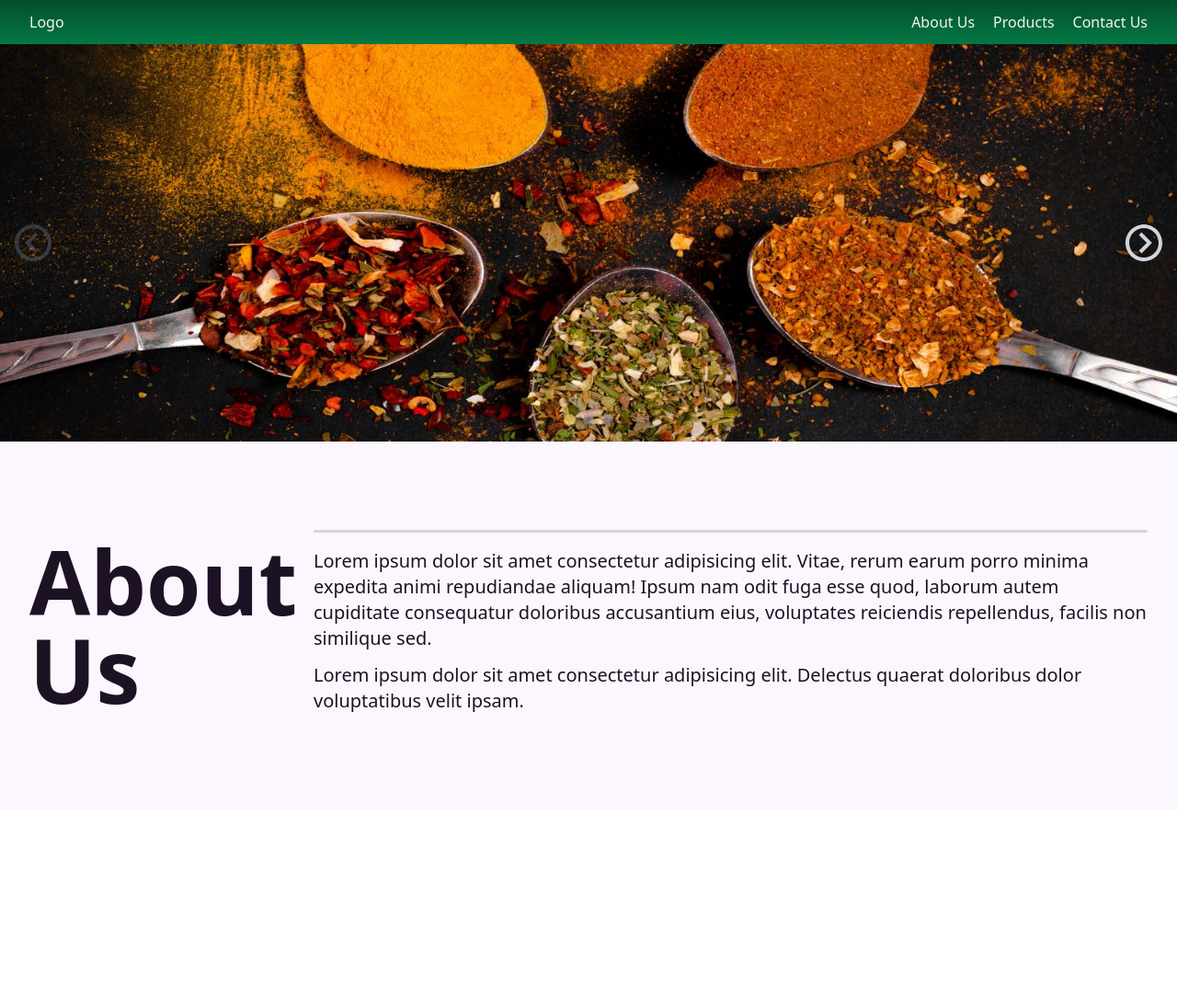
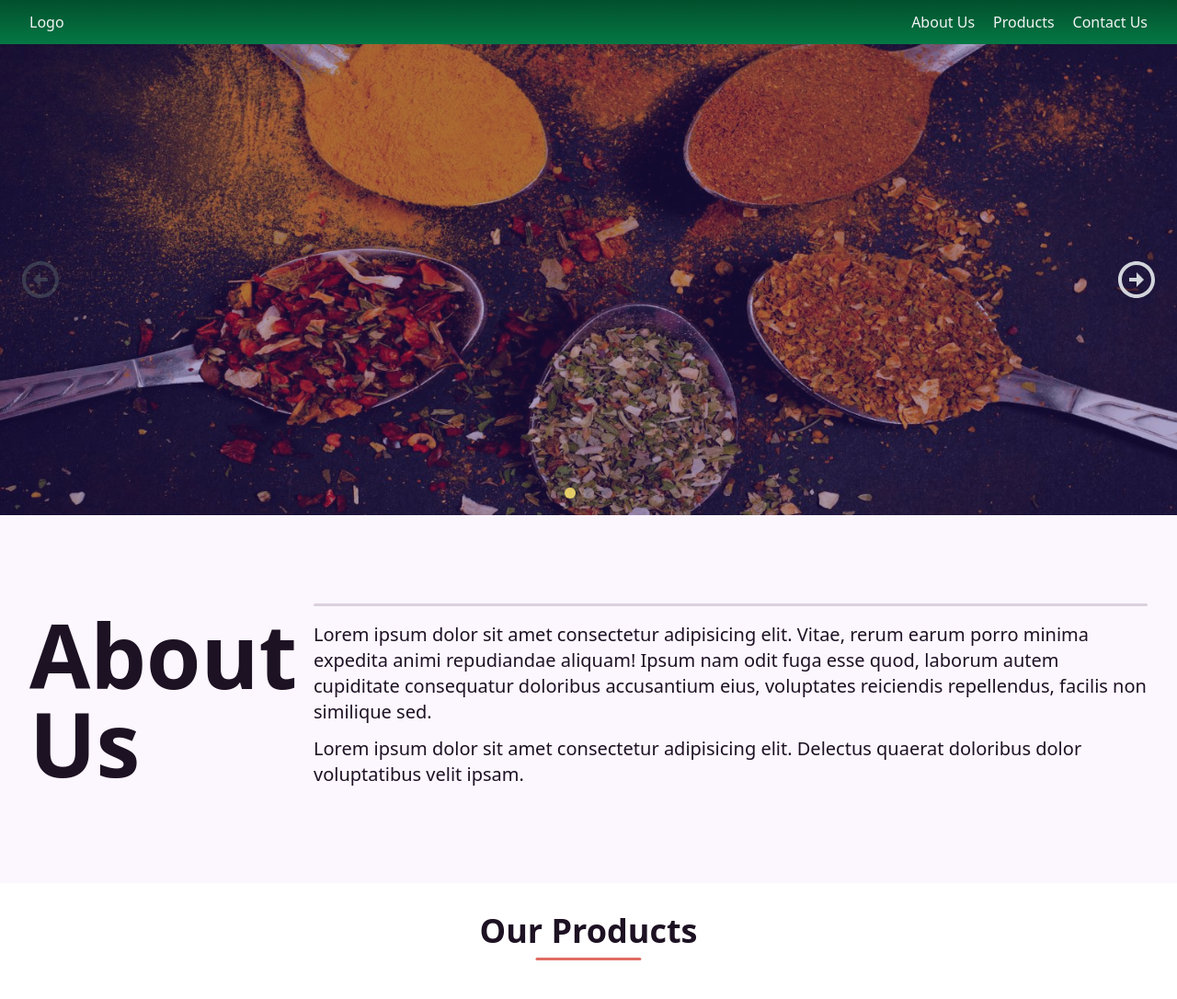
Before and after one commit to xarmzon/sodkeeb, a Next.js app: page / in a window 1280 px wide. Shown: the top 1086 px of the page at 92% size. Before the commit the page ends 880 px from the top, so only its background shows below. Built offline with nearby package versions, Linux system fonts and the light colour scheme; no server answers.

Commit message:
update to site

```diff
--- /dev/null
+++ b/components/Common/Button/LinkButton.tsx
@@ -0,0 +1,22 @@
+import Link from 'next/link'
+import React from 'react'
+
+interface ILinkButton {
+  link: string
+  text: string
+}
+
+const LinkButton = ({ link, text }: ILinkButton) => {
+  return (
+    <Link href={link}>
+      <a className="group relative max-w-max rounded-full bg-linearG2 px-3 py-1 text-gray-200 sm:px-4 sm:py-2">
+        <span className="text-sm sm:text-base">{text}</span>
+        <span className="absolute left-1/2 -bottom-2 -z-[1] h-full w-[80%] -translate-x-1/2 rounded-full bg-primary-green2 blur-sm transition-all duration-500 group-hover:w-[65%] group-hover:blur-md" />
+        <span className="absolute right-16 -bottom-2 z-[3] h-full rounded-full bg-primary-blue2/30 blur-lg transition-all duration-500 group-hover:right-2 group-hover:w-[30%]" />
+        <span className="absolute left-16 -bottom-2 z-[3] h-full rounded-full bg-primary-yellow1/40 blur-lg transition-all duration-500 group-hover:left-2 group-hover:w-[30%]" />
+      </a>
+    </Link>
+  )
+}
+
+export default LinkButton
--- a/components/Common/Header/GeneralHeader.tsx
+++ b/components/Common/Header/GeneralHeader.tsx
@@ -4,7 +4,7 @@ import GeneralSlider from '../Slider/GeneralSlider'
 
 const GeneralHeader = () => {
   return (
-    <header className="container min-h-[50vh] w-full">
+    <header className="container w-full">
       <GeneralNavbar />
       <GeneralSlider />
     </header>
--- a/components/Common/Slider/GeneralSlider.tsx
+++ b/components/Common/Slider/GeneralSlider.tsx
@@ -3,16 +3,16 @@ import { Pagination, Navigation } from 'swiper'
 import 'swiper/css'
 import 'swiper/css/pagination'
 import 'swiper/css/navigation'
-import { BiChevronLeftCircle, BiChevronRightCircle } from 'react-icons/bi'
+import { BiLeftArrowCircle, BiRightArrowCircle } from 'react-icons/bi'
 import Image from 'next/image'
 
 const GeneralSlider = () => {
   return (
-    <div className="relative h-[calc(50vh-48px)] sm:h-[calc(60vh-48px)]">
+    <div className="relative h-[calc(50vh-48px)] sm:h-[calc(60vh-48px)] lg:h-[calc(70vh-48px)]">
       <Swiper
         pagination={{
           clickable: true,
-          bulletActiveClass: '!bg-primary-yellow1/70',
+          bulletActiveClass: '!bg-primary-yellow1/90',
           el: '.pagination',
           bulletClass: 'h-3 w-3 bg-primary-gray1/60 mx-1 rounded-full',
         }}
@@ -25,17 +25,15 @@ const GeneralSlider = () => {
         className="h-full"
       >
         {[...Array(3).fill(0)].map((d, i) => (
-          <SwiperSlide
-            className={`z-[2] bg-primary-blue2/70 bg-cover bg-center bg-blend-multiply`}
-            key={i}
-          >
+          <SwiperSlide className={`relative bg-cover bg-center`} key={i}>
+            <span className="absolute inset-0 z-[4] h-full w-full bg-primary-blue2/40" />
             <Image src={`/images/bg.jpg`} layout="fill" objectFit="cover" />
           </SwiperSlide>
         ))}
       </Swiper>
       <div className="pagination absolute bottom-1 left-0 right-0 z-[20] flex h-5 w-full justify-center"></div>
-      <BiChevronLeftCircle className="left absolute left-3 top-1/2 z-[20] -translate-y-1/2 cursor-pointer text-3xl text-gray-300 transition-colors hover:opacity-80 md:text-4xl xl:text-5xl" />
-      <BiChevronRightCircle className="right absolute right-3 top-1/2 z-[20] -translate-y-1/2 cursor-pointer text-3xl text-gray-300 transition-colors hover:opacity-80 md:text-4xl xl:text-5xl" />
+      <BiLeftArrowCircle className="left absolute left-5 top-1/2 z-[20] -translate-y-1/2 cursor-pointer text-3xl text-gray-300 transition-colors hover:opacity-80 md:text-4xl xl:text-5xl" />
+      <BiRightArrowCircle className="right absolute right-5 top-1/2 z-[20] -translate-y-1/2 cursor-pointer text-3xl text-gray-300 transition-colors hover:opacity-80 md:text-4xl xl:text-5xl" />
     </div>
   )
 }
--- a/components/Homepage/AboutUs.tsx
+++ b/components/Homepage/AboutUs.tsx
@@ -1,12 +1,10 @@
-import React from 'react'
-
 const AboutUs = () => {
   return (
     <section
       id="about"
       className="container grid min-h-[50vh] w-full grid-cols-12 items-center gap-5 bg-primary-gray4 p-5 sm:p-8"
     >
-      <h2 className="col-span-12 text-center text-2xl font-bold sm:col-span-4 sm:text-left sm:text-5xl md:text-6xl lg:col-span-3 lg:text-7xl xl:text-8xl">
+      <h2 className="col-span-12 text-center text-3xl font-bold sm:col-span-4 sm:text-left sm:text-5xl md:text-6xl lg:col-span-3 lg:text-7xl xl:text-8xl">
         About <span className="sm:block">Us</span>
       </h2>
       <div className="relative col-span-12 flex flex-col space-y-3 sm:col-span-8 md:text-lg md:leading-loose lg:col-span-9 lg:text-lg xl:text-xl xl:leading-7">
--- /dev/null
+++ b/components/Homepage/Products/Product.tsx
@@ -0,0 +1,46 @@
+import LinkButton from '@components/Common/Button/LinkButton'
+import Image from 'next/image'
+
+interface IProduct {
+  imagePosition: 'right' | 'left'
+  title: string
+  description: string
+  link: string
+  img: string
+}
+
+const Product = ({
+  img,
+  title,
+  description,
+  imagePosition,
+  link,
+}: IProduct) => {
+  return (
+    <div
+      className={`relative flex w-full flex-col space-y-5 md:items-center md:space-y-0 md:space-x-8 lg:space-x-10 ${
+        imagePosition === 'right' ? 'md:flex-row-reverse' : 'md:flex-row'
+      }`}
+    >
+      <div className="relative min-h-[250px] w-full flex-1 shrink-0 overflow-hidden rounded-lg sm:min-h-[350px] md:min-h-[300px] lg:min-h-[380px] xl:min-h-[420px]">
+        <Image
+          src={`/images/product.jpg`}
+          layout="fill"
+          objectFit="cover"
+          objectPosition="center"
+        />
+      </div>
+      <div className="flex flex-1 shrink-0 flex-col space-y-3 md:space-y-5">
+        <h3 className="text-lg font-bold line-clamp-3 sm:text-xl lg:text-3xl">
+          {title}
+        </h3>
+        <p className="text-sm line-clamp-6 sm:text-base lg:text-lg">
+          {description}
+        </p>
+        <LinkButton link={link} text="Product Details" />
+      </div>
+    </div>
+  )
+}
+
+export default Product
--- /dev/null
+++ b/components/Homepage/Products/ProductsList.tsx
@@ -0,0 +1,21 @@
+import React from 'react'
+import Product from './Product'
+
+const ProductsList = () => {
+  return (
+    <div className="mt-10 flex w-full flex-col space-y-16 md:mt-12 lg:mt-14">
+      {[...Array(3).fill(0)].map((d, i) => (
+        <Product
+          link={`/`}
+          img={''}
+          key={i}
+          description={`Lorem ipsum dolor ipsum doloripsum doloripsum dolor ipsum dolor ipsum dolor ipsum dolor ipsum dolor sit amet consectetur, adipisicing elit. Sed, possimus?`}
+          title={`Product Title`}
+          imagePosition={i % 2 === 0 ? 'left' : 'right'}
+        />
+      ))}
+    </div>
+  )
+}
+
+export default ProductsList
--- /dev/null
+++ b/components/Homepage/Products/index.tsx
@@ -0,0 +1,15 @@
+import ProductsList from './ProductsList'
+
+const Products = () => {
+  return (
+    <section id="products" className="relative w-full p-5 sm:p-6 lg:p-8">
+      <h2 className="relative mx-auto max-w-sm text-center text-3xl font-bold md:text-4xl">
+        <span className="">Our Products</span>
+        <span className="absolute left-1/2 -bottom-3 h-[3px] w-[30%] -translate-x-1/2 rounded-full bg-primary-red1/90" />
+      </h2>
+      <ProductsList />
+    </section>
+  )
+}
+
+export default Products
--- a/pages/index.tsx
+++ b/pages/index.tsx
@@ -1,5 +1,6 @@
 import GeneralHeader from '@components/Common/Header/GeneralHeader'
 import AboutUs from '@components/Homepage/AboutUs'
+import Products from '@components/Homepage/Products'
 import type { NextPage } from 'next'
 import { NextSeo } from 'next-seo'
 
@@ -9,6 +10,7 @@ const Home: NextPage = () => {
       <NextSeo title="100% Herbal" />
       <GeneralHeader />
       <AboutUs />
+      <Products />
     </>
   )
 }
```
Also changed, not shown: public/images/product.jpg (added), public/images/product2.jpg (added).
